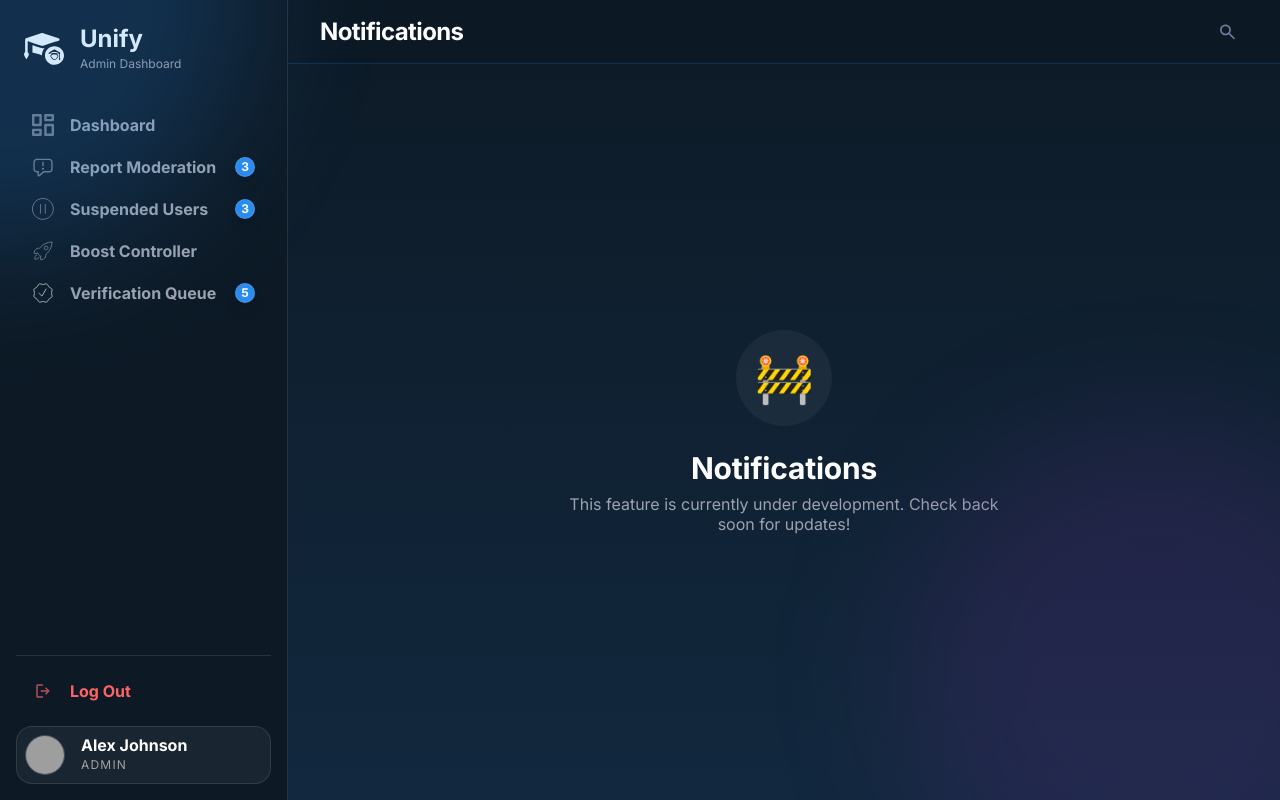
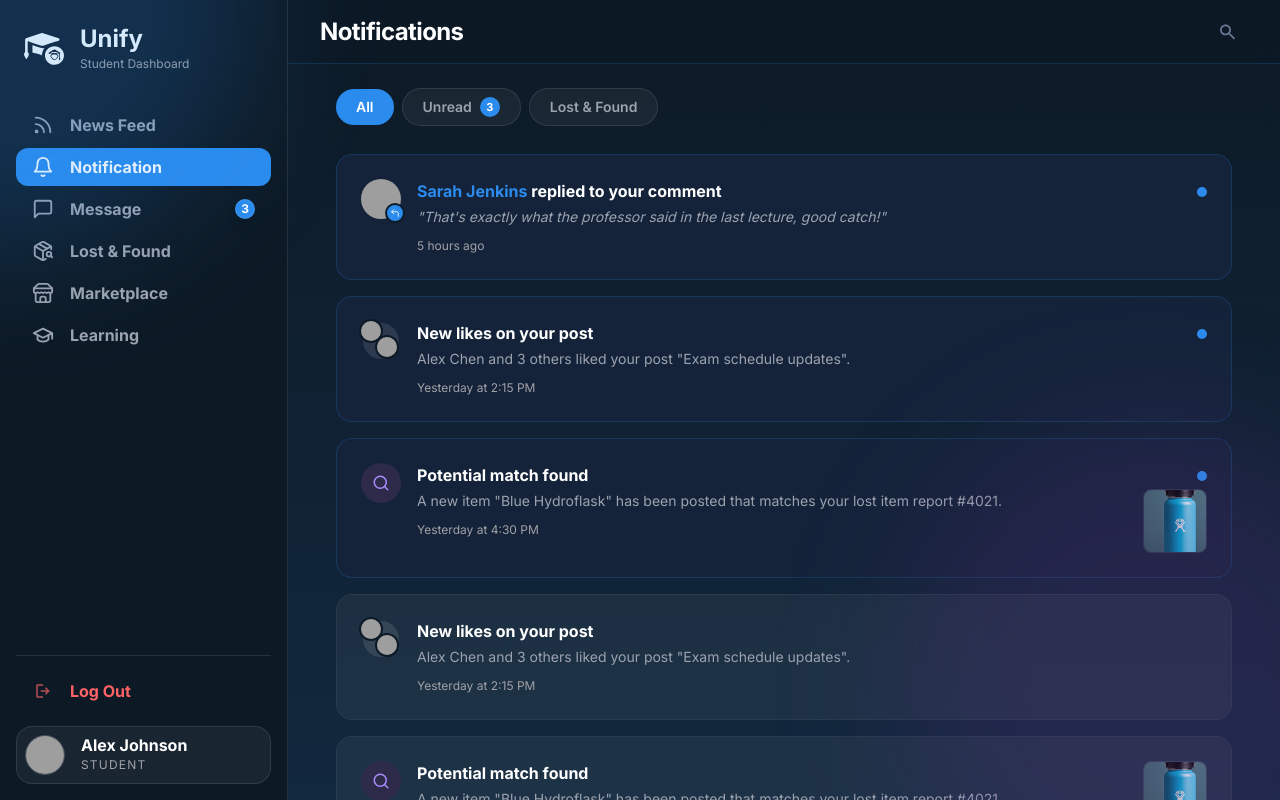
Before and after one commit to Shehan-Dinusha/Unify, a React (Vite) app in the folder frontend/: page /notifications in a window 1280 px wide. Built offline with nearby package versions, Linux system fonts and the light colour scheme; grey boxes are pictures that could not be loaded.

Commit message:
Add Notification Feature

```diff
--- a/frontend/src/data/mockData.js
+++ b/frontend/src/data/mockData.js
@@ -595,3 +595,58 @@ export const mockLostAndFoundItems = [
     },
   },
 ];
+
+/* ─── Notifications Mock Data ───────────────────────────────── */
+export const mockNotifications = [
+  {
+    id: 1,
+    type: "reply",
+    title: "Sarah Jenkins replied to your comment",
+    content: '"That\'s exactly what the professor said in the last lecture, good catch!"',
+    time: "5 hours ago",
+    isUnread: true,
+    avatar: "https://i.pravatar.cc/150?u=sarah",
+  },
+  {
+    id: 2,
+    type: "like",
+    title: "New likes on your post",
+    content: 'Alex Chen and 3 others liked your post "Exam schedule updates".',
+    time: "Yesterday at 2:15 PM",
+    isUnread: true,
+    avatars: [
+      "https://i.pravatar.cc/150?u=alex",
+      "https://i.pravatar.cc/150?u=chen"
+    ],
+  },
+  {
+    id: 3,
+    type: "match",
+    title: "Potential match found",
+    content: 'A new item "Blue Hydroflask" has been posted that matches your lost item report #4021.',
+    time: "Yesterday at 4:30 PM",
+    isUnread: true,
+    image: "/lost_post_img1.jpg",
+  },
+  {
+    id: 4,
+    type: "like",
+    title: "New likes on your post",
+    content: 'Alex Chen and 3 others liked your post "Exam schedule updates".',
+    time: "Yesterday at 2:15 PM",
+    isUnread: false,
+    avatars: [
+      "https://i.pravatar.cc/150?u=alex",
+      "https://i.pravatar.cc/150?u=chen"
+    ],
+  },
+  {
+    id: 5,
+    type: "match",
+    title: "Potential match found",
+    content: 'A new item "Blue Hydroflask" has been posted that matches your lost item report #4021.',
+    time: "Yesterday at 4:30 PM",
+    isUnread: false,
+    image: "/lost_post_img1.jpg",
+  }
+];
--- /dev/null
+++ b/frontend/src/pages/Notification.jsx
@@ -0,0 +1,179 @@
+import React, { useState } from "react";
+import { Search, CornerUpLeft } from "lucide-react";
+import MainLayout from "../components/layout/MainLayout";
+import { mockNotifications } from "../data/mockData";
+
+/* --- Helper Components --- */
+
+// Avatar for Reply
+const ReplyAvatar = ({ avatar }) => (
+  <div className="relative w-10 h-10 shrink-0">
+    <img src={avatar} alt="Reply" className="w-full h-full rounded-full object-cover" />
+    <div className="absolute -bottom-1 -right-1 w-5 h-5 bg-primary-blue rounded-full border-2 border-dark-1 flex items-center justify-center">
+      <CornerUpLeft size={10} className="text-white" />
+    </div>
+  </div>
+);
+
+// Stacked Avatars for Like
+const LikeAvatars = ({ avatars }) => (
+  <div className="relative w-10 h-10 shrink-0 flex items-center justify-center">
+    <div className="w-9 h-9 bg-white/10 rounded-full flex items-center justify-center relative">
+       {/* If we strictly follow the design, it's just two mini avatars overlapping inside the circle or just the circle */}
+       {avatars && avatars[0] && (
+         <img src={avatars[0]} className="absolute -top-1 -left-1 w-6 h-6 rounded-full border-2 border-dark-1 object-cover z-10" alt="Like 1"/>
+       )}
+       {avatars && avatars[1] && (
+         <img src={avatars[1]} className="absolute bottom-0 right-0 w-6 h-6 rounded-full border-2 border-dark-1 object-cover" alt="Like 2"/>
+       )}
+    </div>
+  </div>
+);
+
+// Match Icon for Lost & Found
+const MatchIcon = () => (
+  <div className="w-10 h-10 shrink-0 rounded-full bg-[#2D2A4A] flex items-center justify-center">
+    <Search size={18} className="text-[#A78BFA]" />
+  </div>
+);
+
+/* --- Main Notification Card --- */
+const NotificationCard = ({ notification }) => {
+  const { type, title, content, time, isUnread, avatar, avatars, image } = notification;
+
+  // Render correct icon/avatar
+  const renderIcon = () => {
+    switch (type) {
+      case "reply":
+        return <ReplyAvatar avatar={avatar} />;
+      case "like":
+        return <LikeAvatars avatars={avatars} />;
+      case "match":
+        return <MatchIcon />;
+      default:
+        return <div className="w-10 h-10 bg-white/10 rounded-full" />;
+    }
+  };
+
+  // Format title (Make names blue for replies if we loosely split)
+  const renderTitle = () => {
+    if (type === "reply") {
+      const words = title.split(" ");
+      if (words.length >= 2) {
+        return (
+          <>
+            <span className="text-primary-blue">{words[0]} {words[1]}</span>{" "}
+            <span className="text-text-primary">{words.slice(2).join(" ")}</span>
+          </>
+        );
+      }
+    }
+    return <span className="text-text-primary">{title}</span>;
+  };
+
+  return (
+    <div
+      className={`relative w-full p-5 sm:p-6 rounded-2xl border transition-colors ${
+        isUnread
+          ? "bg-[#14233A] border-primary-blue/20" // Unread style (dark blueish)
+          : "bg-white/5 border-white/5 hover:border-white/10" // Read style
+      } flex items-start gap-4`}
+    >
+      {/* Icon Area */}
+      {renderIcon()}
+
+      {/* Content Area */}
+      <div className="flex-1 flex flex-col gap-1.5 pt-0.5">
+        <h3 className="text-body-small-bold sm:text-body-medium-bold">
+          {renderTitle()}
+        </h3>
+        <p className={`text-body-small ${type === "reply" ? "text-text-secondary italic" : "text-text-secondary"}`}>
+          {content}
+        </p>
+        <span className="text-[12px] text-text-tertiary mt-1">{time}</span>
+      </div>
+
+      {/* Right Area (Unread Dot or Thumbnail) */}
+      <div className="flex flex-col items-end gap-2 shrink-0 h-full">
+        {isUnread && <div className="w-2.5 h-2.5 rounded-full bg-primary-blue mt-2" />}
+        {image && (
+          <div className="w-14 h-14 sm:w-16 sm:h-16 rounded-lg overflow-hidden border border-white/10 mt-auto mb-auto">
+            <img src={image} alt="Match thumbnail" className="w-full h-full object-cover" />
+          </div>
+        )}
+      </div>
+    </div>
+  );
+};
+
+/* --- Page --- */
+const FILTERS = ["All", "Unread", "Lost & Found"];
+
+const Notification = () => {
+  const [activeFilter, setActiveFilter] = useState("All");
+
+  const unreadCount = mockNotifications.filter((n) => n.isUnread).length;
+
+  const filteredNotifications = mockNotifications.filter((n) => {
+    if (activeFilter === "Unread") return n.isUnread;
+    if (activeFilter === "Lost & Found") return n.type === "match";
+    return true;
+  });
+
+  const user = { name: "Alex Johnson", role: "student" };
+
+  return (
+    <MainLayout user={user} pageTitle="Notifications">
+      <div className="flex flex-col gap-6 w-full max-w-4xl mx-auto px-2 sm:px-0">
+
+        {/* Filter Tabs */}
+        <div className="flex items-center gap-2 overflow-x-auto pb-1 scrollbar-hide">
+          {FILTERS.map((filter) => (
+            <button
+              key={filter}
+              onClick={() => setActiveFilter(filter)}
+              className={`flex items-center gap-2 px-4 sm:px-5 py-2 rounded-full text-body-small font-semibold transition-all duration-150 whitespace-nowrap ${
+                activeFilter === filter
+                  ? "bg-primary-blue text-white"
+                  : "bg-white/5 text-text-secondary hover:bg-white/10 border border-white/10"
+              }`}
+            >
+              {filter}
+              {/* Badge for Unread */}
+              {filter === "Unread" && unreadCount > 0 && (
+                <span
+                  className={`w-5 h-5 flex items-center justify-center rounded-full text-[11px] font-bold ${
+                    activeFilter === filter
+                      ? "bg-white text-primary-blue"
+                      : "bg-primary-blue text-white"
+                  }`}
+                >
+                  {unreadCount}
+                </span>
+              )}
+            </button>
+          ))}
+        </div>
+
+        {/* Notifications List */}
+        <div className="flex flex-col gap-3 sm:gap-4">
+          {filteredNotifications.length > 0 ? (
+            filteredNotifications.map((notification) => (
+              <NotificationCard key={notification.id} notification={notification} />
+            ))
+          ) : (
+            <div className="py-20 text-center flex flex-col items-center gap-3">
+              <div className="w-16 h-16 rounded-full bg-white/5 flex items-center justify-center">
+                <span className="text-heading-medium opacity-50">📭</span>
+              </div>
+              <p className="text-body-medium text-text-secondary">No notifications found.</p>
+            </div>
+          )}
+        </div>
+
+      </div>
+    </MainLayout>
+  );
+};
+
+export default Notification;
--- a/frontend/src/routes/index.jsx
+++ b/frontend/src/routes/index.jsx
@@ -46,6 +46,7 @@ import Services from "../pages/Services";
 import ClubCheckout from "../pages/ClubCheckout";
 import ClubPaymentSuccess from "../pages/ClubPaymentSuccess";
 import MyOrders from "../pages/MyOrders";
+import Notification from "../pages/Notification";
 
 
 import NotFound from "../pages/NotFound";
@@ -197,12 +198,7 @@ const router = createBrowserRouter([
       },
       {
         path: "/notifications",
-        element: (
-          <PlaceholderPage
-            title="Notifications"
-            verificationCount={mockRequests.length}
-          />
-        ),
+        element: <Notification />,
       },
       {
         path: "/messages",
```
